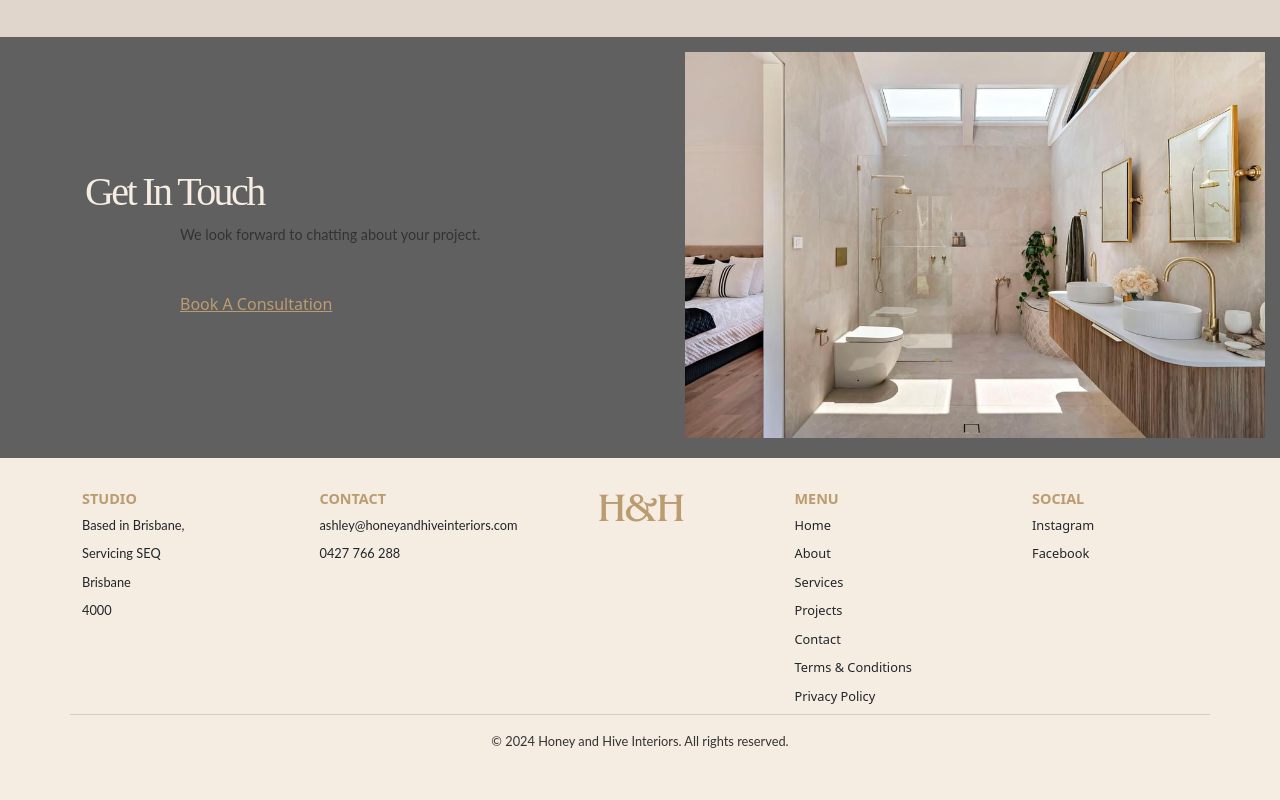
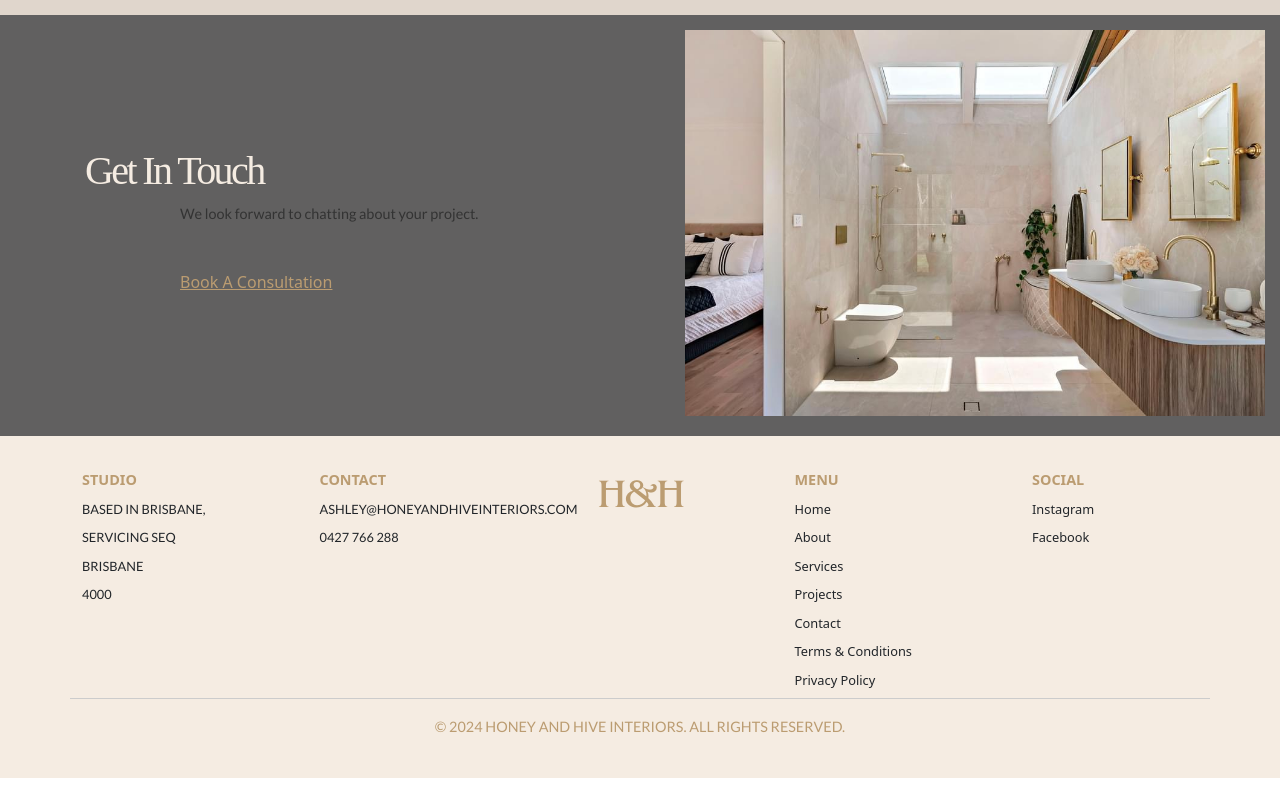
Before and after one commit to AussieKing/HoneyHive, a React (Create React App) app in the folder honey-and-hive/: page /about in a window 1280 px wide. Shown: the part 2747-3547 px from the top of the page. After the commit the page ends 3525 px from the top, so only its background shows below. Built offline with nearby package versions, Linux system fonts and the light colour scheme; a web font is replaced by a local one.

Commit message:
cleaned up the App.css

```diff
--- a/honey-and-hive/src/App.css
+++ b/honey-and-hive/src/App.css
@@ -1,4 +1,5 @@
 /* Import and define fonts */
+@import url("https://fonts.googleapis.com/css2?family=Lato:wght@400;700&display=swap");
 @font-face {
   font-family: "Benguiat";
   src: url("./assets/fonts/itc_benguiat_ITC/BenguiatStd-Book.otf")
@@ -6,7 +7,6 @@
   font-weight: bold;
   font-style: normal;
 }
-@import url("https://fonts.googleapis.com/css2?family=Lato:wght@400;700&display=swap");
 
 /* Reset styles */
 * {
@@ -34,14 +34,14 @@ body {
   background-color: #F5ECE2;
   transition: background-color 0.3s;
   backdrop-filter: none;
-  -webkit-backdrop-filter: none;
+  /* -webkit-backdrop-filter: none; */
 }
 
 /* When the user has scrolled */
 .navbar.scrolled {
   background-color: rgba(245, 236, 226, 0.8); /* Semi-transparent background */
   backdrop-filter: blur(10px);
-  -webkit-backdrop-filter: blur(10px);
+  /* -webkit-backdrop-filter: blur(10px); */
 }
 
 /* Centering the brand logo in the navbar */
@@ -54,8 +54,7 @@ body {
 /* Navbar link styles */
 .navbar .nav-link,
 .header-icon {
-  color: #BB9C71;
-  font-size: 0.em;
+  color: var(--accent-color);
   font-weight: bold;
 }
 
@@ -66,24 +65,54 @@ body {
 }
 
 /* Menu overlay styles */
-.menu-overlay {
+.menu-overlay,
+.menu-overlay-show {
   position: fixed;
   top: 0;
   left: 0;
   width: 100%;
   height: 100%;
-  background: url("./assets/about-background-dropdown.jpg") no-repeat center
-    center fixed;
+  background: url("./assets/about-background-dropdown.jpg") no-repeat center center fixed;
   background-size: cover;
   display: flex;
   justify-content: center;
   align-items: center;
   flex-direction: column;
-  transition: transform 1s ease-in-out;
   transform: translateY(-100%);
   z-index: 2000;
+  transition: transform 1s ease-in-out;
 }
 
+.menu-overlay {
+  transform: translateY(-100%);
+}
+
+.menu-overlay.show {
+  transform: translateY(0);
+}
+
+/* Menu content styles */
+.menu-content a {
+  color: white;
+  font-size: 2rem;
+  padding: 1rem;
+  text-decoration: none;
+  text-transform: uppercase;
+  margin: 0.5rem 0;
+  transition: color 0.3s;
+}
+
+.menu-content a:hover {
+  color: var(--accent-color);
+}
+
+.menu-content {
+  display: flex;
+  flex-direction: column;
+  align-items: center;
+}
+
+/* Close button */
 .close-icon {
   position: absolute;
   top: 20px; /* Adjust as necessary */
@@ -95,31 +124,6 @@ body {
 }
 
 .close-icon:hover {
-  color: var(--accent-color);
-}
-
-.menu-overlay.show {
-  transform: translateY(0);
-}
-
-/* Menu content styles */
-.menu-content {
-  display: flex;
-  flex-direction: column;
-  align-items: center;
-}
-
-.menu-content a {
-  color: white;
-  font-size: 2rem;
-  padding: 1rem;
-  text-decoration: none;
-  text-transform: uppercase;
-  margin: 0.5rem 0;
-  transition: color 0.3s;
-}
-
-.menu-content a:hover {
   color: var(--accent-color);
 }
 
@@ -152,70 +156,54 @@ main {
   width: 100%;
 }
 
-.footer-section {
+.footer-section,
+.footer-logo,
+.footer-bottom {
   flex: 1 1 auto;
-  margin-right: 1rem;
   min-width: 160px;
-}
-
-.footer-line {
-  display: block;
-  margin-bottom: 0.5rem;
-}
-
-.footer-logo {
-  flex: 0 0 auto;
   text-align: center;
 }
 
 .footer-bottom {
-  text-align: center;
-  width: 100%;
   padding-top: 1rem;
   border-top: 1px solid #ccc;
 }
 
-/* Footer text styling */
-.footer h5 {
+/* Footer text and logo styling */
+.footer h5,
+.footer p,
+.footer-logo h1 {
   font-size: 0.9rem;
   margin-bottom: 0.5rem;
   text-transform: uppercase;
   color: var(--accent-color);
+  line-height: 1.6;
 }
 
-.footer p {
-  font-size: 0.8rem;
-  line-height: 1.6;
-  color: var(--text-color);
-}
-
-/* Footer logo styling */
 .footer-logo h1 {
   font-family: "Benguiat", serif;
   font-size: 2.5rem;
-  color: var(--accent-color);
 }
 
-/*! Image for the contact page */
+/* Image for the contact page */
 .contact-bottom-image {
   width: 100%;
-  display: block; /* makes sure it's a block-level element */
+  display: block;
 }
 
 .contact-bottom-image img {
   width: 100%;
-  height: auto; /* maintain aspect ratio */
-  display: block; /* remove any extra space around the image */
+  height: auto;
+  display: block;
 }
 
 /* Responsive styling for the footer */
 @media (max-width: 768px) {
-  .footer-content {
+  .footer-content,
+  .footer-section,
+  .footer-logo {
     flex-direction: column;
     align-items: center;
-  }
-
-  .footer-section {
     margin-right: 0;
     margin-bottom: 1rem;
     text-align: center;
@@ -223,9 +211,21 @@ main {
   }
 
   .footer-logo {
-    margin-bottom: 1rem;
-    flex-basis: 100%;
     order: -1; /* Place logo at the top */
+  }
+}
+
+@media (min-width: 768px) {
+  .footer-content {
+    justify-content: space-around;
+  }
+
+  .footer,
+  .footer-section,
+  .footer-logo {
+    flex-wrap: nowrap;
+    flex: none;
+    flex-basis: auto;
   }
 }
 
@@ -242,19 +242,3 @@ main {
 .footer-column a:hover {
   text-decoration: underline;
 }
-
-@media (min-width: 768px) {
-  .footer-content {
-    justify-content: space-around;
-  }
-
-  .footer-section,
-  .footer-logo {
-    flex: none;
-    flex-basis: auto;
-  }
-
-  .footer {
-    flex-wrap: nowrap;
-  }
-}
--- a/honey-and-hive/src/components/About.css
+++ b/honey-and-hive/src/components/About.css
@@ -1,4 +1,6 @@
 /* Main CSS styles for About page */
+
+/* Import fonts */
 @import url('https://fonts.googleapis.com/css2?family=Kaisei+Opti&display=swap');
 
 /* Reset styles */
```
